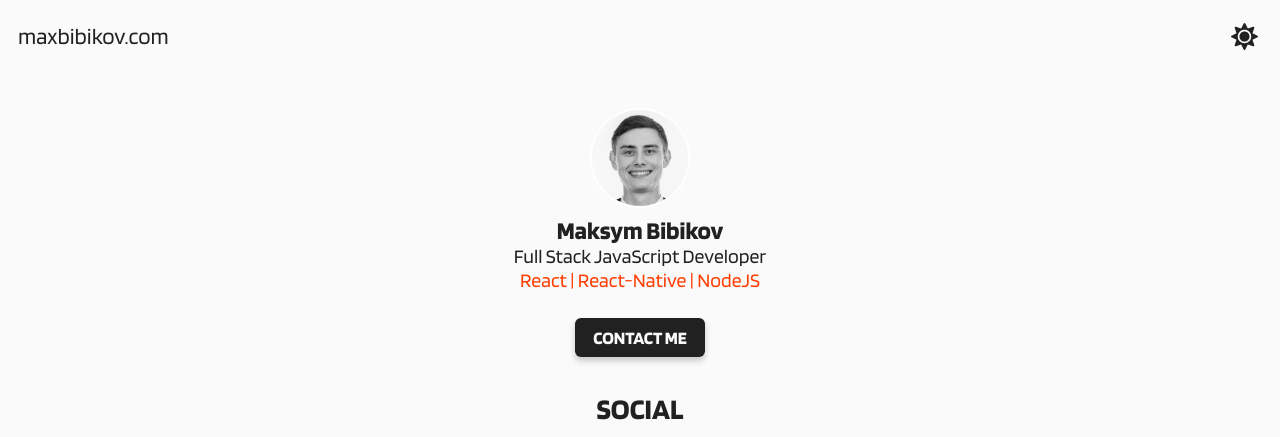
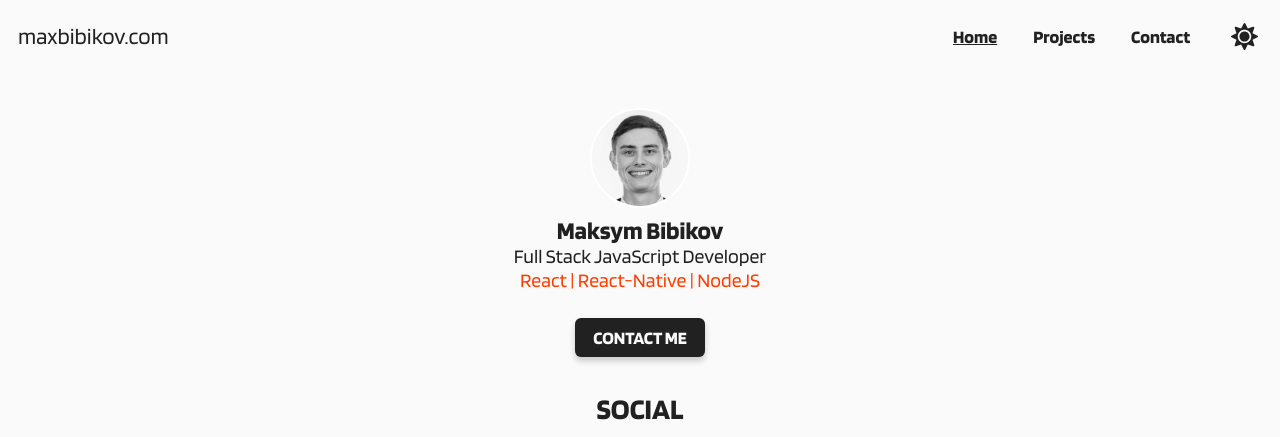
Before and after one commit to maxbibikov/maxbibikov.com, a Gatsby site: page / in a window 1280 px wide. Shown: the top 437 px of the page. Built offline with nearby package versions, Linux system fonts and the light colour scheme; Gatsby itself is replaced by a stand-in of ours.

Commit message:
✨ show/hide header on scroll

```diff
--- a/src/components/Header.js
+++ b/src/components/Header.js
@@ -11,14 +11,28 @@ import BarsIcon from "../../assets/icons/bars-solid.svg";
 // Components
 import { NavModal } from "./NavModal";
 
+const isBrowser = typeof window !== `undefined`;
+
 const HeaderContainer = styled.header`
+  z-index: 1;
+  position: sticky;
+  top: 0;
   display: flex;
   justify-content: space-between;
   align-items: center;
   background-color: ${({ theme }) => theme.bg_color};
   color: ${({ theme }) => theme.text_color};
   height: 4em;
-  transition: background-color 0.5s, color 0.5s ease;
+  transition: background-color 0.5s, color 0.5s ease, box-shadow 0.3s linear,
+    top 0.3s ease;
+  overflow: hidden;
+  ${({ topBarShadow }) =>
+    topBarShadow && `box-shadow: 0 4px 6px 0 hsla(0, 0%, 0%, 0.2);`}
+  ${({ hideTopBar }) =>
+    hideTopBar && `top: -4em;`}
+  @media only screen and (min-width: 900px) {
+    justify-content: center;
+  }
 `;
 
 const Logo = styled(props => <Link {...props} />)`
@@ -39,6 +53,10 @@ const Logo = styled(props => <Link {...props} />)`
   &:visited {
     color: ${({ theme }) => theme.text_color};
   }
+
+  @media only screen and (min-width: 900px) {
+    margin-right: auto;
+  }
 `;
 
 const ThemeBtn = styled.button`
@@ -46,7 +64,7 @@ const ThemeBtn = styled.button`
   justify-content: center;
   align-items: center;
   width: 4em;
-  height: 4em;
+  height: 100%;
   border: none;
   background-color: ${({ theme }) => theme.bg_color};
   color: ${({ theme }) => theme.text_color};
@@ -77,20 +95,92 @@ const NavMenuBtn = styled.button`
   }
 `;
 
+const NavContainer = styled.nav`
+  display: none;
+  height: 100%;
+
+  @media only screen and (min-width: 900px) {
+    display: flex;
+    align-items: center;
+  }
+`;
+
+const NavLink = styled(props => <Link {...props} />)`
+  font-family: "Blinker-Bold";
+  text-align: center;
+  text-decoration: none;
+  padding: 0.5em 1em;
+  color: ${({ theme }) => theme.text_color};
+`;
+
 function Header({ toggleTheme, theme }) {
   const [showNavModal, setShowNavModal] = React.useState(false);
+  const [hideTopBar, setHideTopBar] = React.useState(false);
+  const [topBarShadow, setTopBarShadow] = React.useState(false);
+  const scrollYValue = React.useRef(0);
+
+  React.useLayoutEffect(() => {
+    // use this variable to clear timeout
+    let throttleTimeout;
+    function handleScroll(event) {
+      let scrollYPosition = window.scrollY;
+
+      // use timeout throttle because scroll updates too often
+      throttleTimeout = setTimeout(() => {
+        // hide shadow if no scroll or top off the page
+        if (window.pageYOffset === 0) {
+          setTopBarShadow(() => false);
+        }
+        // show top bar shadow on scroll
+        if (window.pageYOffset > 5) {
+          setTopBarShadow(() => true);
+        }
+        // hide top bar on scrolling further down the page
+        if (scrollYValue.current < scrollYPosition && scrollYPosition > 150) {
+          setHideTopBar(() => true);
+        } else {
+          // make top bar visible if scrolling back to the top
+          setHideTopBar(() => false);
+        }
+        scrollYValue.current = scrollYPosition;
+      }, 300);
+    }
+    if (isBrowser) {
+      window.addEventListener("scroll", handleScroll);
+    }
+
+    return () => {
+      window.removeEventListener("scroll", handleScroll);
+      clearTimeout(throttleTimeout);
+    };
+  }, [topBarShadow, hideTopBar]);
+
   const onMenuBtnClick = () => {
     setShowNavModal(true);
   };
   const hideModal = () => setShowNavModal(false);
 
   return (
-    <HeaderContainer>
+    <HeaderContainer hideTopBar={hideTopBar} topBarShadow={topBarShadow}>
+      {/* Mobile navigation */}
       <NavMenuBtn onClick={onMenuBtnClick} hidden={showNavModal}>
         <BarsIcon />
       </NavMenuBtn>
       <NavModal visible={showNavModal} hideModal={hideModal} />
       <Logo to="/">maxbibikov.com</Logo>
+      {/* Big screen navigation */}
+      <NavContainer>
+        <NavLink to="/" activeStyle={{ textDecoration: "underline" }}>
+          Home
+        </NavLink>
+
+        <NavLink to="/projects" activeStyle={{ textDecoration: "underline" }}>
+          Projects
+        </NavLink>
+        <NavLink to="/contact" activeStyle={{ textDecoration: "underline" }}>
+          Contact
+        </NavLink>
+      </NavContainer>
       <ThemeBtn type="button" onClick={() => toggleTheme()}>
         {theme === "default" ? <SunIcon /> : <MoonIcon />}
       </ThemeBtn>
--- a/src/components/NavModal.js
+++ b/src/components/NavModal.js
@@ -4,7 +4,7 @@ import { Link } from "gatsby";
 import CrossIcon from "../../assets/icons/times-solid.svg";
 
 const NavModalContainer = styled.nav`
-  position: absolute;
+  position: fixed;
   top: 0;
   left: 0;
   height: 100vh;
```
Also changed, not shown: src/components/header.js (+93 -3 lines).
